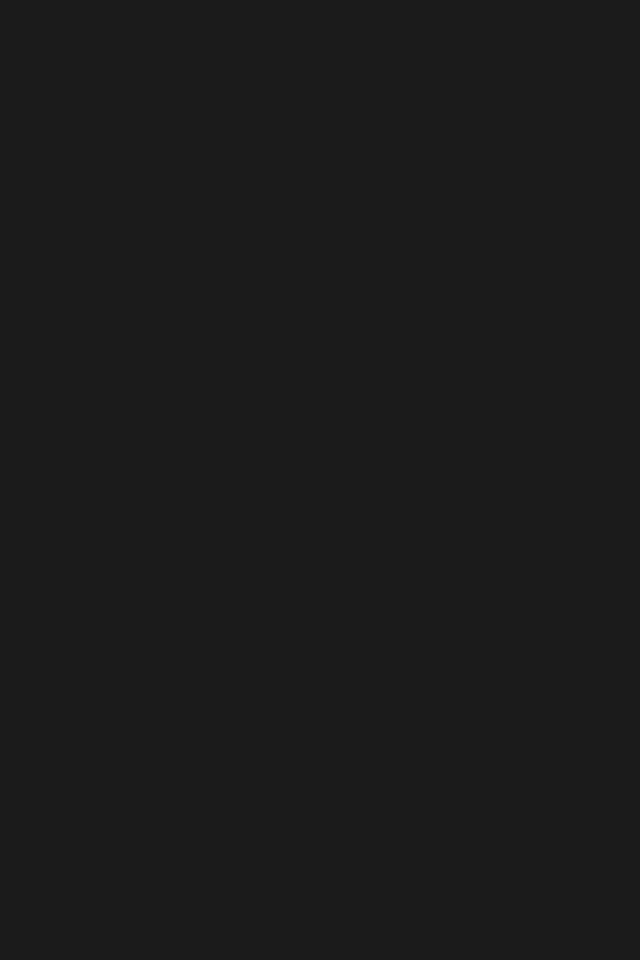
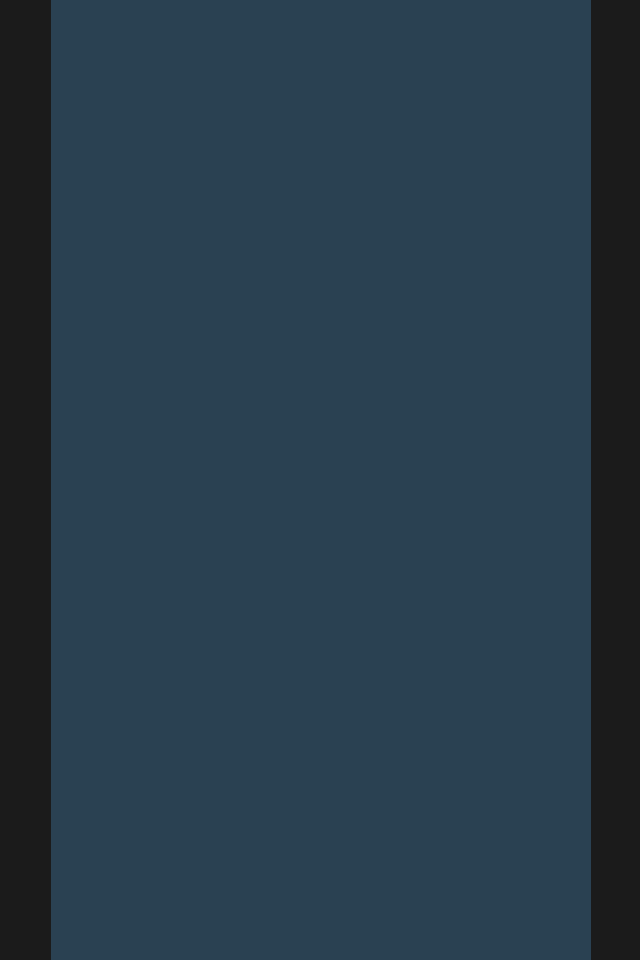
Before and after one commit to ziejka/duel-game-phaser, a website: page src/client/index.html in a window 1280 px wide. Shown: the whole page, without its empty margins (319-959 px from the left). Before the commit the page ends 800 px from the top, so only its background shows below. Drawn offline with Linux system fonts and the light colour scheme.

Commit message:
Fix scalling

```diff
--- a/src/client/app.css
+++ b/src/client/app.css
@@ -8,25 +8,19 @@ body {
     overflow: hidden;
 }
 
-#canvas {
-    display: block;
-    margin: 0;
-    position: absolute;
-    top: 50%;
-    left: 50%;
-    transform: translate(-50%, 0%);
-    background: rgb(42, 65, 82)
+#canvas, #overlay, #game {
+    margin: 0 auto;
+    width: 540px;
+    height: 960px;
+    background: rgb(42, 65, 82);
+    transform-origin: top left;
 }
 
 #overlay {
-    width: 540px;
-    height: 960px;
-    display: block;
-    margin: 0;
     position: absolute;
-    top: 50%;
-    left: 50%;
-    transform: translate(-50%, 0%);
+    top: 0;
+    left: 0;
+    background: none;
     pointer-events: none;
 }
 
--- a/src/client/index.html
+++ b/src/client/index.html
@@ -9,8 +9,8 @@
 </head>
 
 <body class="body">
+    <div id="game">
         <div id="canvas"></div>
-    <!-- Script swill be injected here -->
         <div id="overlay">
             <div id="nameWrapper">
                 <p>Your name:</p>
@@ -23,12 +23,15 @@
                 <button id='duelInvite-no'>[ REFUSE ]</button>
             </div>
             <div id="waiting" class="wrapper">
-            <p id='duelInvite-msg'>Wait<span class='dot'>.</span><span class='dot'>.</span><span class='dot'>.</span>
+                <p id='duelInvite-msg'>Wait<span class='dot'>.</span><span class='dot'>.</span><span
+                        class='dot'>.</span>
                 </p>
                 <button id='waiting-cancel'>[ CANCEL ]</button>
             </div>
             <div id="outcome" class="wrapper">
+
                 <p id='outcome-msg'>You...</span>
+            </div>
         </div>
     </div>
 </body>
```
Also changed, not shown: src/client/Game.ts (+4 -4 lines), src/client/utils/Utils.ts (+8 -23 lines). Lines whose indentation alone changed are shown as unchanged.
